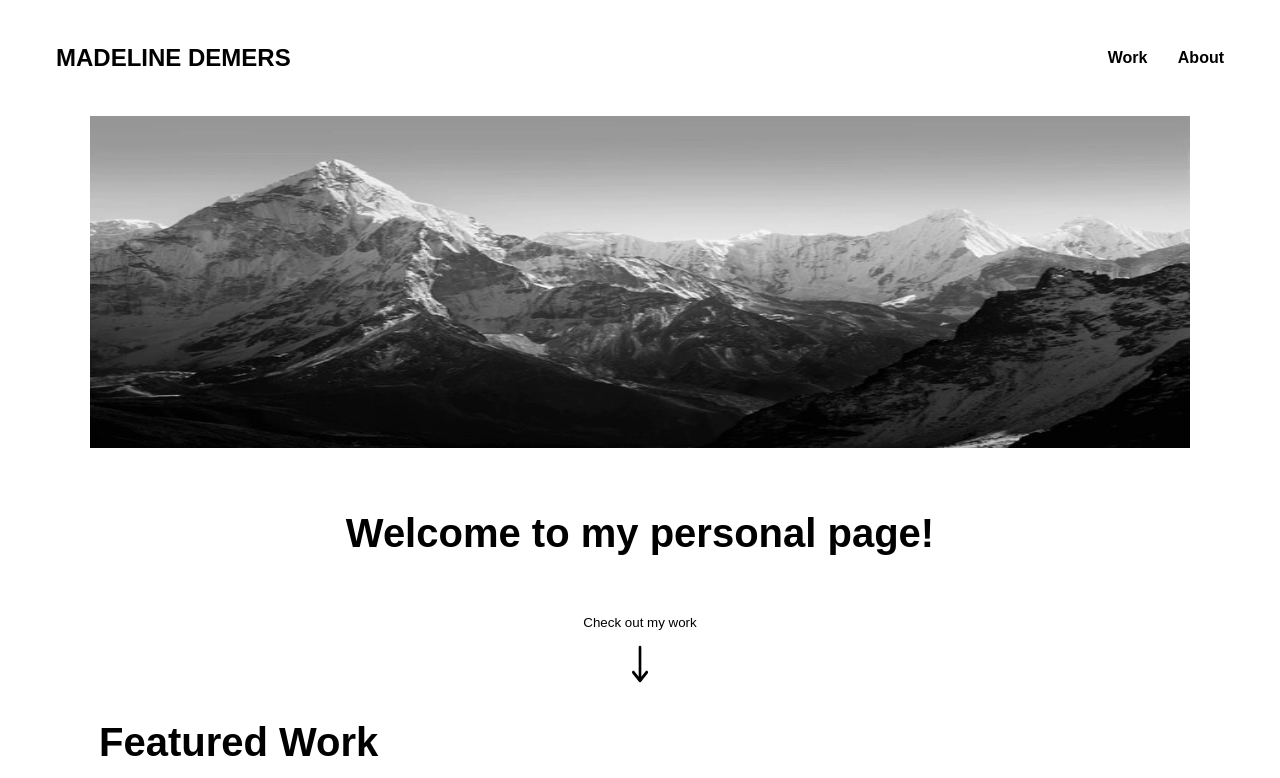
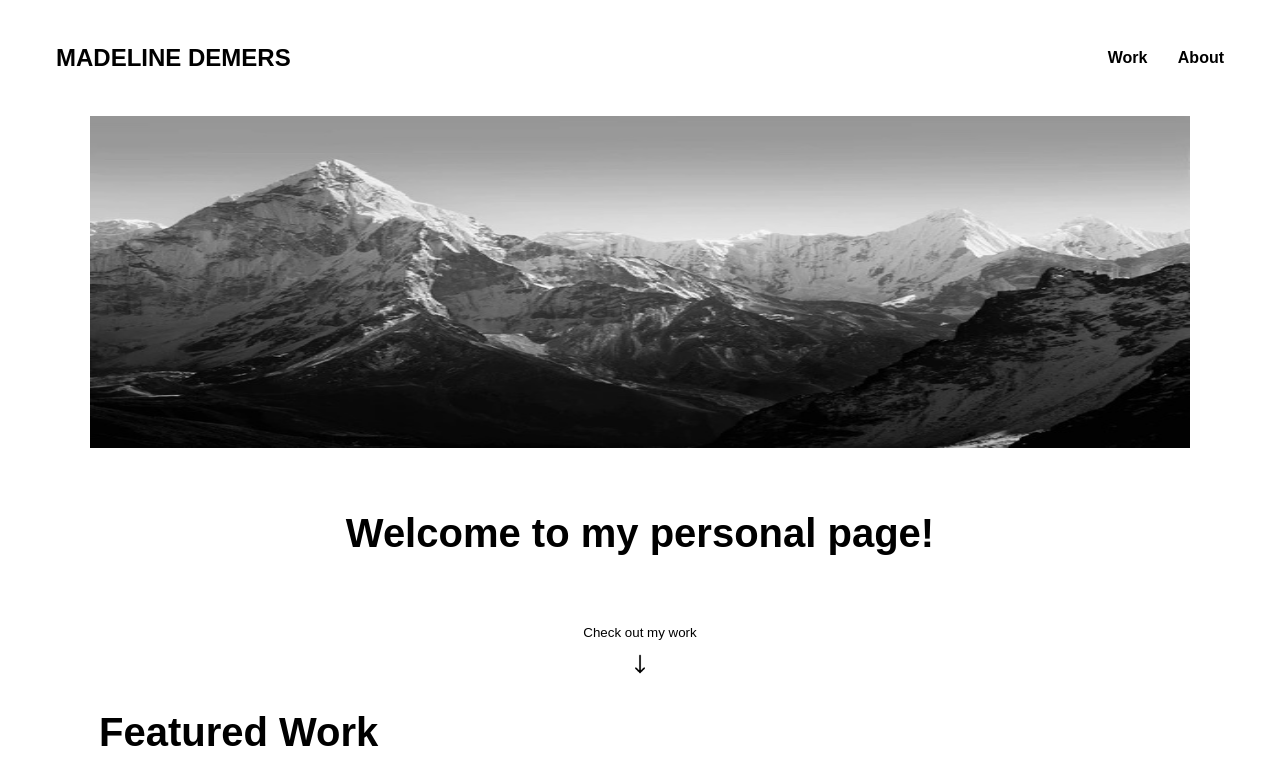
Before and after one commit to maddydemers/maddydemers.github.io, a plain HTML site: page index.html in a window 1280 px wide. Shown: the top 778 px of the page. Drawn offline with Linux system fonts and the light colour scheme; a web font is replaced by a local one.

Commit message:
sizing fix

```diff
--- a/styles/site.css
+++ b/styles/site.css
@@ -84,7 +84,7 @@ nav ul li {
 .welcome-text{
   text-align:center;
   padding-top:30px;
-  padding-bottom:30px;
+  padding-bottom:40px;
 }
 
 .button-tbd{
@@ -100,8 +100,8 @@ nav ul li {
 }
 
 .button-tbd img{
-  width: 2rem;
-  height: 2.5rem;
+  width: 20px;
+  height: 20px;
 }
 
 .hero {
```
